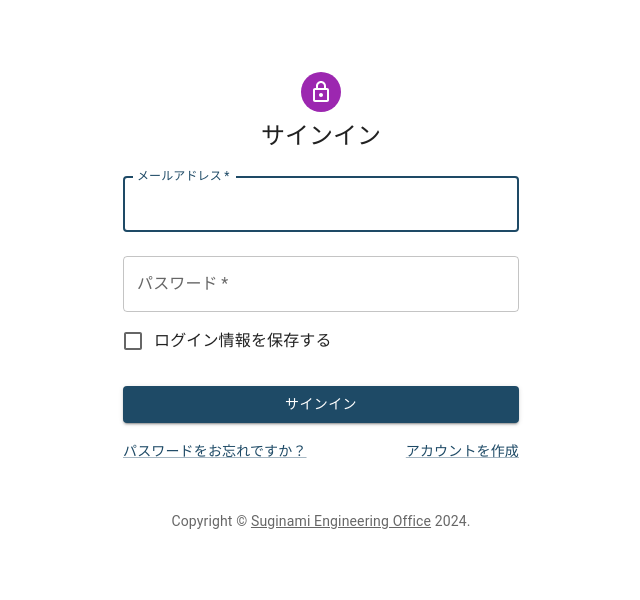
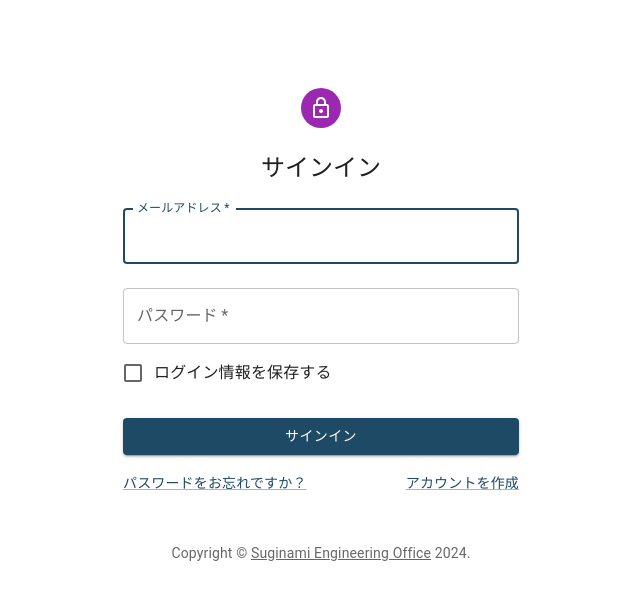
Before and after one commit to genpsp/stock-photo-web, a Next.js app: page /account/signin in a window 1280 px wide. Shown: the top 600 px of the page, without its empty margins (319-959 px from the left). Built offline with nearby package versions, Linux system fonts and the light colour scheme; no server answers.

Commit message:
ログインフォームをコンポーネントに分けた

```diff
--- a/src/components/pages/account/SigninForm.tsx
+++ b/src/components/pages/account/SigninForm.tsx
@@ -0,0 +1,55 @@
+import {
+  Box,
+  Button,
+  Checkbox,
+  FormControlLabel,
+  Grid,
+  Link,
+  TextField,
+} from '@mui/material'
+
+export default function SigninForm() {
+  return (
+    <Box component="form" noValidate sx={{ mt: 1 }}>
+      <TextField
+        margin="normal"
+        required
+        fullWidth
+        id="email"
+        label="メールアドレス"
+        name="email"
+        autoComplete="email"
+        autoFocus
+      />
+      <TextField
+        margin="normal"
+        required
+        fullWidth
+        name="password"
+        label="パスワード"
+        type="password"
+        id="password"
+        autoComplete="current-password"
+      />
+      <FormControlLabel
+        control={<Checkbox value="remember" color="primary" />}
+        label="ログイン情報を保存する"
+      />
+      <Button type="submit" fullWidth variant="contained" sx={{ mt: 3, mb: 2 }}>
+        サインイン
+      </Button>
+      <Grid container>
+        <Grid item xs>
+          <Link href="#" variant="body2">
+            パスワードをお忘れですか？
+          </Link>
+        </Grid>
+        <Grid item>
+          <Link href="#" variant="body2">
+            {'アカウントを作成'}
+          </Link>
+        </Grid>
+      </Grid>
+    </Box>
+  )
+}
--- a/src/pages/account/signin.tsx
+++ b/src/pages/account/signin.tsx
@@ -1,31 +1,8 @@
 import AccountLayout from '@/components/layouts/account'
-
-import {
-  Box,
-  Button,
-  Checkbox,
-  FormControlLabel,
-  Grid,
-  Link,
-  TextField,
-} from '@mui/material'
-
+import SigninForm from '@/components/pages/account/SigninForm'
 import LockOutlinedIcon from '@mui/icons-material/LockOutlined'
-import Avatar from '@mui/material/Avatar'
-// import Box from '@mui/material/Box'
-// import Button from '@mui/material/Button'
-// import Checkbox from '@mui/material/Checkbox'
-// import CssBaseline from '@mui/material/CssBaseline'
-// import FormControlLabel from '@mui/material/FormControlLabel'
-// import Grid from '@mui/material/Grid'
-// import Link from '@mui/material/Link'
-import Typography from '@mui/material/Typography'
-// import * as React from 'react'
-
+import { Avatar, Box, Typography } from '@mui/material'
 import { ReactElement } from 'react'
-
-// TODO remove, this demo shouldn't need to reset the theme.
-// const defaultTheme = createTheme()
 
 export default function SignIn() {
   const handleSubmit = (event: React.FormEvent<HTMLFormElement>) => {
@@ -38,9 +15,6 @@ export default function SignIn() {
   }
 
   return (
-    // <ThemeProvider theme={defaultTheme}>
-    // <Container component="main" maxWidth="xs">
-    //   <CssBaseline />
     <Box
       sx={{
         marginTop: 8,
@@ -49,61 +23,14 @@ export default function SignIn() {
         alignItems: 'center',
       }}
     >
-      <Avatar sx={{ m: 1, bgcolor: 'secondary.main' }}>
+      <Avatar sx={{ m: 3, bgcolor: 'secondary.main' }}>
         <LockOutlinedIcon />
       </Avatar>
       <Typography component="h1" variant="h5">
         サインイン
       </Typography>
-      <Box component="form" onSubmit={handleSubmit} noValidate sx={{ mt: 1 }}>
-        <TextField
-          margin="normal"
-          required
-          fullWidth
-          id="email"
-          label="メールアドレス"
-          name="email"
-          autoComplete="email"
-          autoFocus
-        />
-        <TextField
-          margin="normal"
-          required
-          fullWidth
-          name="password"
-          label="パスワード"
-          type="password"
-          id="password"
-          autoComplete="current-password"
-        />
-        <FormControlLabel
-          control={<Checkbox value="remember" color="primary" />}
-          label="ログイン情報を保存する"
-        />
-        <Button
-          type="submit"
-          fullWidth
-          variant="contained"
-          sx={{ mt: 3, mb: 2 }}
-        >
-          サインイン
-        </Button>
-        <Grid container>
-          <Grid item xs>
-            <Link href="#" variant="body2">
-              パスワードをお忘れですか？
-            </Link>
-          </Grid>
-          <Grid item>
-            <Link href="#" variant="body2">
-              {'アカウントを作成'}
-            </Link>
-          </Grid>
-        </Grid>
-      </Box>
+      <SigninForm />
     </Box>
-    // </Container>
-    // </ThemeProvider>
   )
 }
 
```
